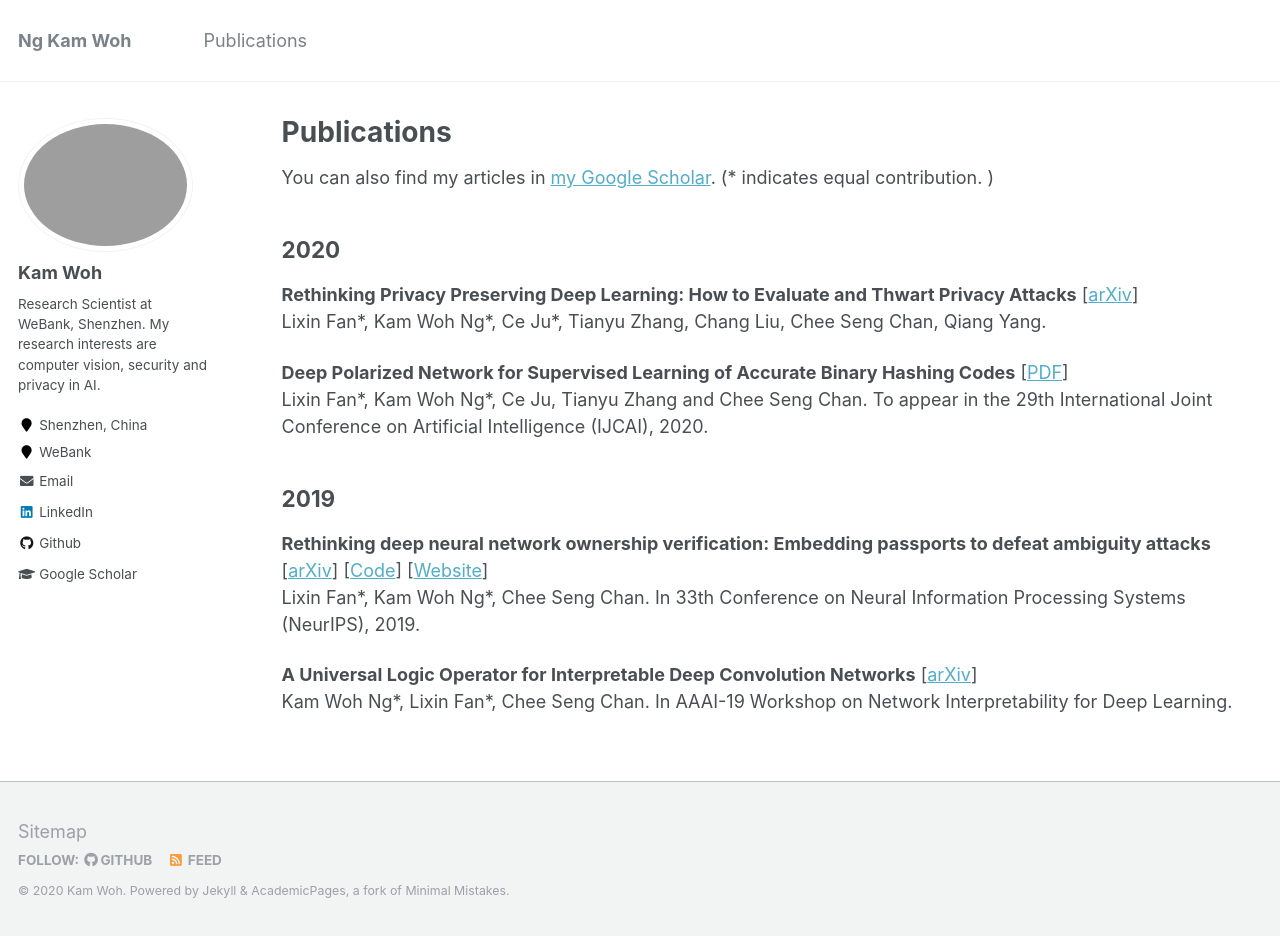
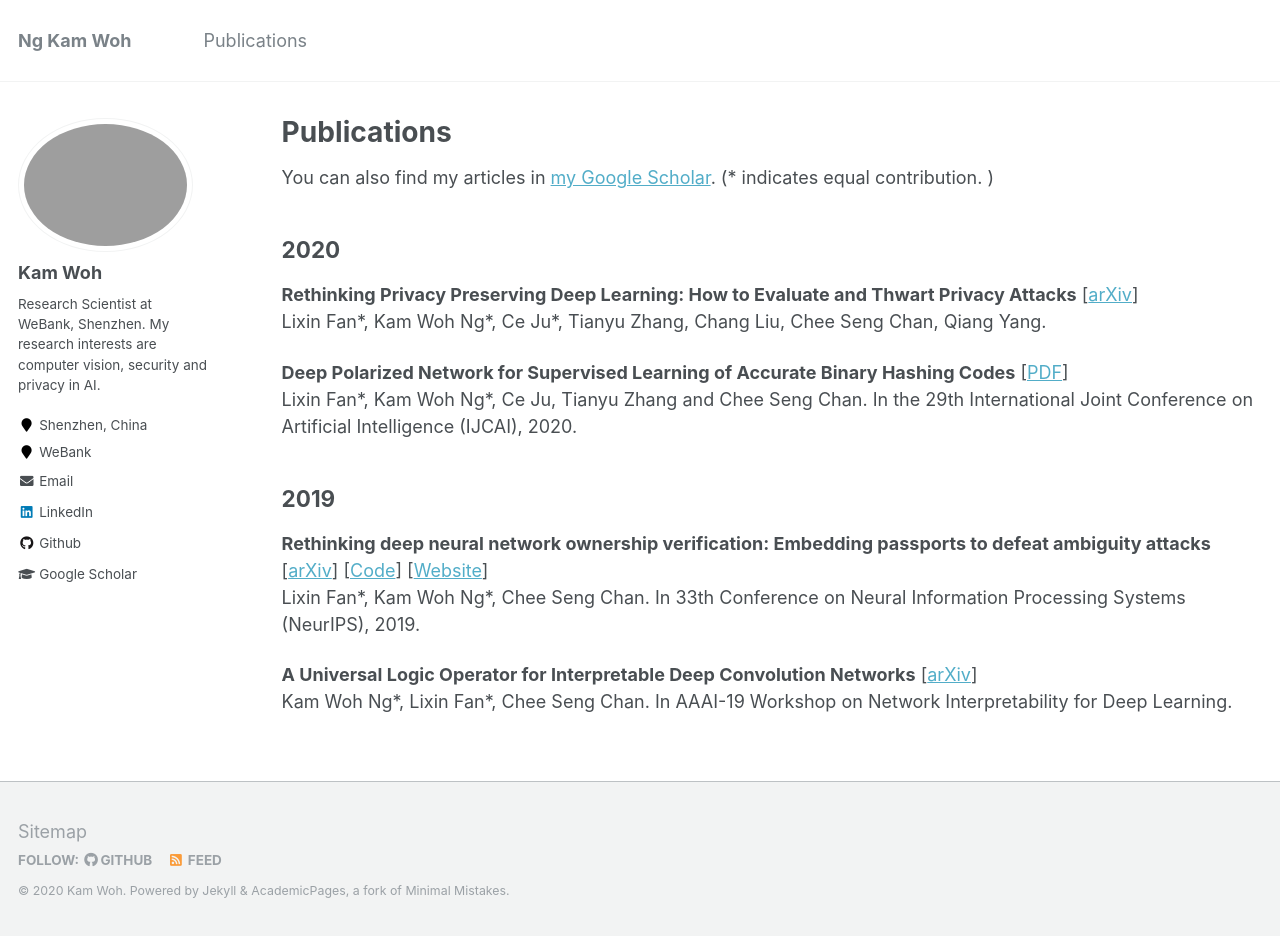
Before and after one commit to kamwoh/kamwoh.github.io, a Jekyll site: the page built from _pages/publications.md, in a window 1280 px wide and 936 px high. Built offline with Jekyll 4.4.1, drawn with Linux system fonts in a browser that asks for light colours.

Commit message:
updated pubs

```diff
--- a/_pages/publications.md
+++ b/_pages/publications.md
@@ -14,7 +14,7 @@
 <br>Lixin Fan\*, Kam Woh Ng\*, Ce Ju\*, Tianyu Zhang, Chang Liu, Chee Seng Chan, Qiang Yang.
 
 **Deep Polarized Network for Supervised Learning of Accurate Binary Hashing Codes** \[[PDF](https://www.ijcai.org/Proceedings/2020/0115.pdf)\]
-<br>Lixin Fan\*, Kam Woh Ng\*, Ce Ju, Tianyu Zhang and Chee Seng Chan. To appear in the 29th International Joint Conference on Artificial Intelligence (IJCAI), 2020.
+<br>Lixin Fan\*, Kam Woh Ng\*, Ce Ju, Tianyu Zhang and Chee Seng Chan. In the 29th International Joint Conference on Artificial Intelligence (IJCAI), 2020.
 
 2019
 ------
```
